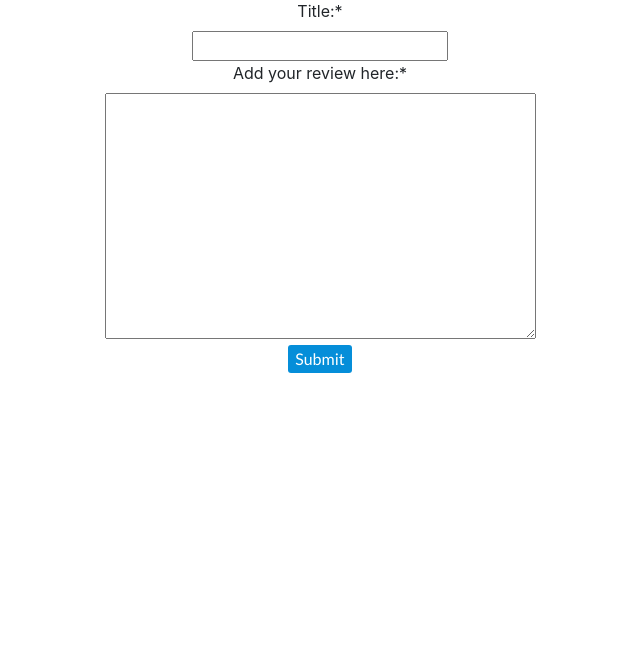
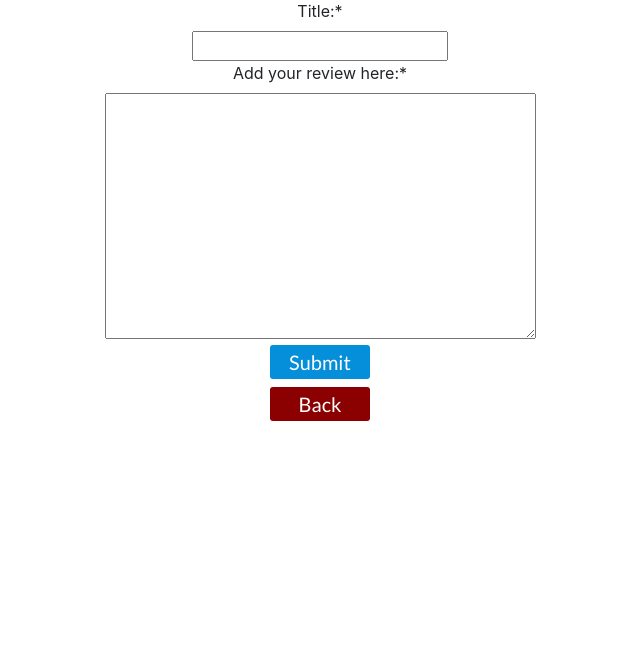
Before and after one commit to BenD2525/the_rescuers_p5, a Django app: page /reviews/add in a window 1280 px wide. Shown: the part 94-755 px from the top of the page, without its empty margins (320-960 px from the left). Run offline with Django 4.2, Linux system fonts and the light colour scheme; some libraries are stand-ins or nearby versions.

Commit message:
Fix edit and delete review buttons by adding review ids to reviews view

```diff
--- a/home/templates/home/add_review.html
+++ b/home/templates/home/add_review.html
@@ -11,6 +11,7 @@
                 {% csrf_token %}
                 <button type="submit" class="positive-button-lg">Submit</button>
             </form>
+            <a href="{% url 'home:reviews' %}"><button class="my-2 negative-button-lg">Back</button></a>
         </div>
     </div>
 {% endblock %}
--- a/home/templates/home/reviews.html
+++ b/home/templates/home/reviews.html
@@ -21,9 +21,9 @@
             </div>
             {% if review.user == user %}
             <div class="text-center">
-                <a href="review/edit/{{ review.id }}" class="mx-2">
+                <a href="reviews/edit/{{ review.id }}" class="mx-2">
                     <button class="positive-button mb-2">Edit</button></a>
-                <a href="review/edit/{{ review.id }}" class="mx-2 mb-2">
+                <a href="reviews/delete/{{ review.id }}" class="mx-2 mb-2">
                     <button class="negative-button">Delete</button></a>
             </div>
             {% endif %}
--- a/home/views.py
+++ b/home/views.py
@@ -25,12 +25,12 @@ def reviews(request):
             "user": review.user,
             "created": review.created,
             "updated": review.updated,
+            "id": review.id,
         })
 
     context = {
         "reviews": serialized_reviews
         }
-    print(serialized_reviews)
     return render(request, 'home/reviews.html', context)
 
 
@@ -67,7 +67,7 @@ class DeleteReview(DeleteView):
     '''View which allows the user to delete the selected review.'''
     model = Reviews
     template_name = 'home/delete_review.html'
-    success_url = reverse_lazy('reviews')
+    success_url = reverse_lazy('home:reviews')
 
 
 class EditReview(UpdateView):
--- a/static/css/base.css
+++ b/static/css/base.css
@@ -57,9 +57,10 @@ html {
     font-family: "Lato",sans-serif;
 }
 
- {
+.positive-button-lg {
     font-size: 20px;
     font-weight: 500;
+    width: 100px;
 }
 
 .positive-button:active,
@@ -76,9 +77,11 @@ html {
     cursor: pointer;
     font-family: "Lato",sans-serif;
 }
+
 .negative-button-lg {
-    font-size: 13px;
-    font-weight: 400;
+    font-size: 20px;
+    font-weight: 500;
+    width: 100px;
 }
 
 .negative-button:active,
```
Also changed, not shown: db.sqlite3.
